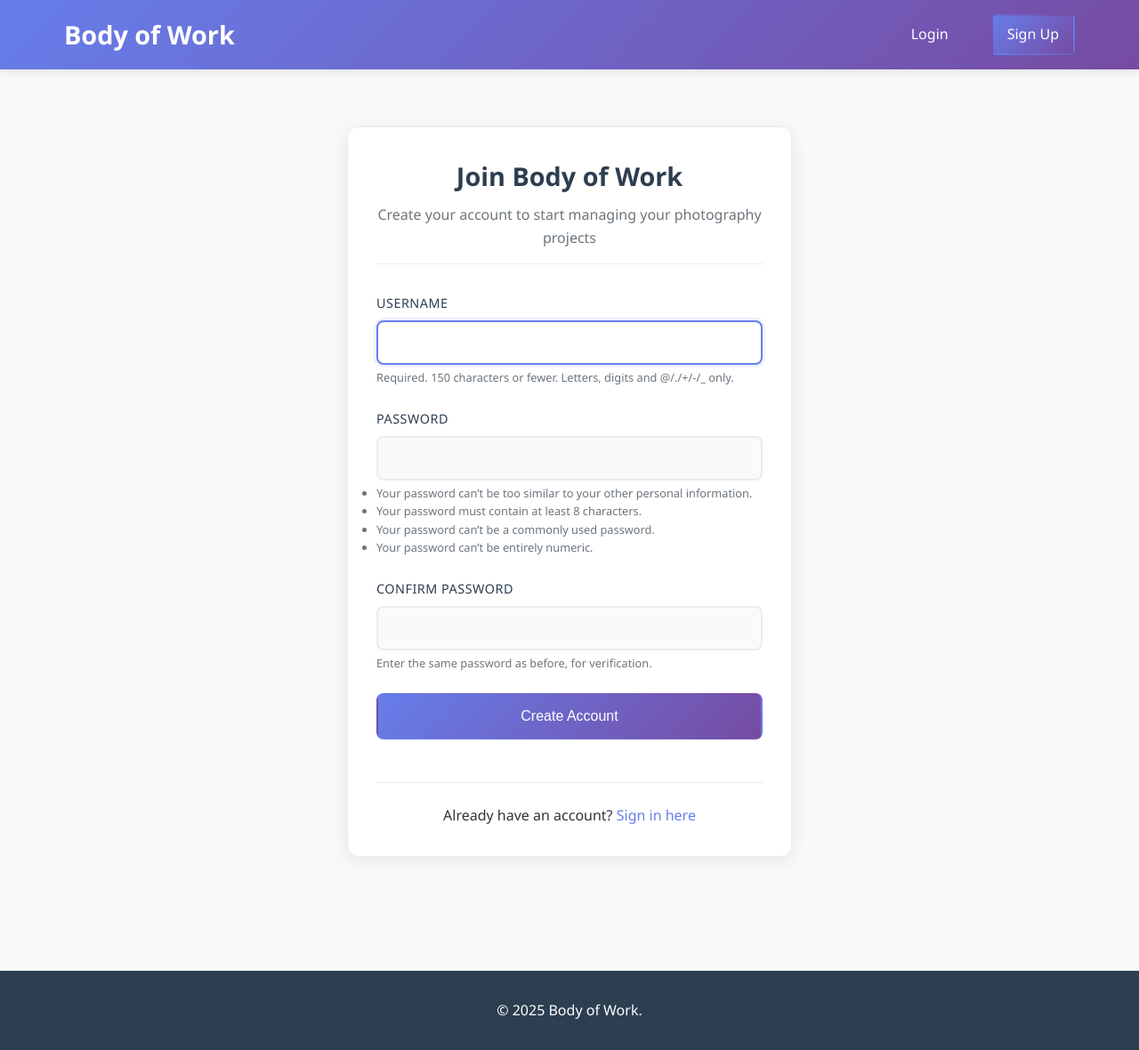
After one commit to ce-joiner/body-of-work, a Django app: page /users/register/ in a window 1280 px wide. The commit adds this page. Shown: the whole page at 89% size. Run offline with Django 5.2, Linux system fonts and the light colour scheme.

Commit message:
Enhanced user experience with session settings, improved navigation and form styles, and implement user profile and registration templates

```diff
--- a/static/css/base.css
+++ b/static/css/base.css
@@ -22,6 +22,7 @@ body {
     box-shadow: 0 2px 10px rgba(0,0,0,0.1);
 }
 
+/* Navigation */
 .nav-container {
     max-width: 1200px;
     margin: 0 auto;
@@ -45,12 +46,31 @@ body {
     align-items: center;
 }
 
+.user-menu {
+    display: flex;
+    align-items: center;
+    gap: 1rem;
+}
+
+/* Fix logout button styling */
+.user-menu form {
+    margin: 0;
+    padding: 0;
+    display: inline-block;
+}
+
 .nav-link {
     color: white;
     text-decoration: none;
     padding: 0.5rem 1rem;
     border-radius: 6px;
     transition: background-color 0.3s ease;
+    border: none;
+    background: none;
+    font-size: inherit;
+    font-family: inherit;
+    cursor: pointer;
+    display: inline-block;
 }
 
 .nav-link:hover {
@@ -80,6 +100,10 @@ body {
     border-radius: 6px;
     text-decoration: none;
     transition: all 0.3s ease;
+    font-size: inherit;
+    font-family: inherit;
+    cursor: pointer;
+    display: inline-block;
 }
 
 .btn-secondary:hover {
--- a/static/css/forms.css
+++ b/static/css/forms.css
@@ -1,4 +1,4 @@
-/* Enhanced Form Styles for Body of Work*/
+/* Form Styles for Body of Work*/
 
 .form-container {
     max-width: 500px;
@@ -32,6 +32,38 @@
 .form-group {
     position: relative;
     margin-bottom: 1.5rem;
+}
+
+/* Django form widget styling */
+input[type="text"],
+input[type="email"],
+input[type="password"],
+input[type="url"],
+input[type="date"],
+input[type="file"],
+textarea,
+select {
+    width: 100%;
+    padding: 0.75rem 1rem;
+    border: 2px solid #e9ecef;
+    border-radius: 8px;
+    font-size: 1rem;
+    transition: all 0.3s ease;
+    background-color: #fafafa;
+    font-family: inherit;
+}
+
+input[type="text"]:focus,
+input[type="email"]:focus,
+input[type="password"]:focus,
+input[type="url"]:focus,
+input[type="date"]:focus,
+textarea:focus,
+select:focus {
+    outline: none;
+    border-color: #667eea;
+    box-shadow: 0 0 0 3px rgba(102, 126, 234, 0.1);
+    background-color: white;
 }
 
 .form-label {
--- a/static/js/main.js
+++ b/static/js/main.js
@@ -0,0 +1,277 @@
+// Body of Work - Main JavaScript
+
+document.addEventListener('DOMContentLoaded', function() {
+    // Initialize the app
+    initializeApp();
+});
+
+function initializeApp() {
+    // Auto-hide messages after 5 seconds
+    initializeMessages();
+
+    // Initialize form enhancements
+    initializeForms();
+
+    // Initialize navigation enhancements
+    initializeNavigation();
+
+    console.log('Body of Work app initialized');
+}
+
+// Message handling
+function initializeMessages() {
+    const messages = document.querySelectorAll('.alert');
+
+    messages.forEach(function(message) {
+        // Auto-hide after 5 seconds
+        setTimeout(function() {
+            message.style.opacity = '0';
+            message.style.transform = 'translateY(-20px)';
+
+            // Remove from DOM after animation
+            setTimeout(function() {
+                if (message.parentNode) {
+                    message.parentNode.removeChild(message);
+                }
+            }, 300);
+        }, 5000);
+
+        // Add click to dismiss functionality
+        message.style.cursor = 'pointer';
+        message.addEventListener('click', function() {
+            message.style.opacity = '0';
+            message.style.transform = 'translateY(-20px)';
+
+            setTimeout(function() {
+                if (message.parentNode) {
+                    message.parentNode.removeChild(message);
+                }
+            }, 300);
+        });
+    });
+}
+
+// Form enhancements
+function initializeForms() {
+    // File input preview
+    const fileInputs = document.querySelectorAll('input[type="file"]');
+
+    fileInputs.forEach(function(input) {
+        input.addEventListener('change', function() {
+            handleFilePreview(this);
+        });
+    });
+
+    // Form validation styling
+    const forms = document.querySelectorAll('form');
+    forms.forEach(function(form) {
+        form.addEventListener('submit', function() {
+            addLoadingState(form);
+        });
+    });
+}
+
+// File upload preview functionality
+function handleFilePreview(input) {
+    const file = input.files[0];
+    if (!file) return;
+
+    // Update the label text if it exists
+    const label = input.parentNode.querySelector('.file-input-label');
+    if (label) {
+        label.innerHTML = `
+            <span class="file-input-icon">✅</span>
+            <strong>Selected:</strong> ${file.name}
+            <br><small>Click to change</small>
+        `;
+        label.style.borderColor = '#28a745';
+        label.style.backgroundColor = '#d4edda';
+        label.style.color = '#155724';
+    }
+
+    // If it's an image, show a preview (for later use with photo uploads)
+    if (file.type.startsWith('image/')) {
+        createImagePreview(file, input);
+    }
+}
+
+// Create image preview (useful for photo uploads later)
+function createImagePreview(file, input) {
+    const reader = new FileReader();
+
+    reader.onload = function(e) {
+        // Remove existing preview
+        const existingPreview = input.parentNode.querySelector('.image-preview');
+        if (existingPreview) {
+            existingPreview.remove();
+        }
+
+        // Create container for the image preview
+        const preview = document.createElement('div');
+        preview.className = 'image-preview';
+        preview.style.cssText = `
+            margin-top: 1rem;
+            text-align: center;
+            padding: 1rem;
+            border: 1px solid #dee2e6;
+            border-radius: 8px;
+            background-color: #f8f9fa;
+        `;
+        // Create the actual image element
+        const img = document.createElement('img');
+        // e.target.result contains the file data as a data URL
+        img.src = e.target.result;
+        img.style.cssText = `
+            max-width: 200px;
+            max-height: 200px;
+            border-radius: 4px;
+            box-shadow: 0 2px 8px rgba(0,0,0,0.1);
+        `;
+
+        preview.appendChild(img);
+        // Add the preview container next to the file input
+        // input.parentNode gets the parent element
+        input.parentNode.appendChild(preview);
+    };
+
+    // Start reading the file and convert it to a data URL (to be displayed in an <img> tag)
+    // This triggers the reader.onload function above when complete
+    reader.readAsDataURL(file);
+}
+
+// Add loading state to forms and prevent double submission
+function addLoadingState(form) {
+    const submitButton = form.querySelector('button[type="submit"], input[type="submit"]');
+    if (submitButton) {
+         // Store the original button text to restore later
+        const originalText = submitButton.textContent || submitButton.value;
+        submitButton.disabled = true;
+
+        if (submitButton.tagName === 'BUTTON') {
+            // For <button> elements, change innerHTML
+            submitButton.innerHTML = '⏳ Processing...';
+        } else {
+            // For <input> elements, change value attribute
+            submitButton.value = 'Processing...';
+        }
+
+        // Reset after 10 seconds (safety net)
+        setTimeout(function() {
+            submitButton.disabled = false;
+            if (submitButton.tagName === 'BUTTON') {
+                submitButton.innerHTML = originalText;
+            } else {
+                submitButton.value = originalText;
+            }
+        }, 10000);
+    }
+}
+
+// Navigation enhancements
+function initializeNavigation() {
+    // highlight the current page in navigation
+    const currentPath = window.location.pathname;
+    const navLinks = document.querySelectorAll('.nav-link');
+
+    // Loop through each navigation link
+    navLinks.forEach(function(link) {
+        if (link.getAttribute('href') === currentPath) {
+            // Highlight the active link with background color and rounded corners
+            link.style.backgroundColor = 'rgba(255,255,255,0.2)';
+            link.style.borderRadius = '6px';
+        }
+    });
+
+    // Mobile menu toggle (add hamburger menu later)
+    const mobileMenuButton = document.querySelector('.mobile-menu-button');
+    if (mobileMenuButton) {
+        mobileMenuButton.addEventListener('click', toggleMobileMenu);
+    }
+}
+
+// Mobile menu toggle function (for future use)
+function toggleMobileMenu() {
+    const navMenu = document.querySelector('.nav-menu');
+    if (navMenu) {
+        navMenu.classList.toggle('mobile-open');
+    }
+}
+
+// Utility functions for later use
+// Creates notifications that slide in from the right
+function showNotification(message, type = 'info') {
+    const notification = document.createElement('div');
+    notification.className = `alert alert-${type}`;
+    notification.textContent = message;
+    notification.style.cssText = `
+        position: fixed;
+        top: 20px;
+        right: 20px;
+        z-index: 1000;
+        min-width: 300px;
+        opacity: 0;
+        transform: translateX(100%);
+        transition: all 0.3s ease;
+    `;
+
+    document.body.appendChild(notification);
+
+    // Animate in
+    setTimeout(() => {
+        notification.style.opacity = '1';
+        notification.style.transform = 'translateX(0)';
+    }, 100);
+
+    // Auto remove after 5 seconds
+    setTimeout(() => {
+        notification.style.opacity = '0';
+        notification.style.transform = 'translateX(100%)';
+
+        // Remove from DOM after animation
+        setTimeout(() => {
+            if (notification.parentNode) {
+                notification.parentNode.removeChild(notification);
+            }
+        }, 300);
+    }, 5000);
+}
+
+// CSRF token helper for AJAX requests (will need this later)
+function getCookie(name) {
+    // Initialize return value as null (cookie not found)
+    let cookieValue = null;
+    if (document.cookie && document.cookie !== '') {
+        // Split document.cookie string into individual cookies
+        const cookies = document.cookie.split(';');
+        // Loop through each cookie to find the one I want
+        for (let i = 0; i < cookies.length; i++) {
+            const cookie = cookies[i].trim();
+            // Check if this cookie starts with target name
+            if (cookie.substring(0, name.length + 1) === (name + '=')) {
+                // Extract the value part after the '=' sign and decode it
+                cookieValue = decodeURIComponent(cookie.substring(name.length + 1));
+                break; // Found the cookie, stop searching
+            }
+        }
+    }
+    return cookieValue;
+}
+
+// Set up CSRF for AJAX requests
+// Automatically adds CSRF token to all AJAX requests
+function setupCSRF() {
+    const csrftoken = getCookie('csrftoken');
+
+    // Set up jQuery AJAX (might use it later)
+    if (typeof $ !== 'undefined') {
+        $.ajaxSetup({
+            beforeSend: function(xhr, settings) {
+                if (!(/^http:.*/.test(settings.url) || /^https:.*/.test(settings.url))) {
+                    xhr.setRequestHeader("X-CSRFToken", csrftoken);
+                }
+            }
+        });
+    }
+
+    return csrftoken;
+}
--- a/templates/base.html
+++ b/templates/base.html
@@ -36,17 +36,20 @@
                         New Project
                     </a>
 
-                    <!-- User dropdown (simplified for now) -->
-                    <div class="user-menu">
+                    <!-- User menu -->
                     <span class="nav-link">
-                            Hey, {{ user.get_full_name|default:user.username }}
+                        Hey, {{ user.username }}
                     </span>
                     <a href="{% url 'users:profile' %}" class="nav-link">
                         Profile
                     </a>
-                        <a href="{% url 'users:logout' %}" class="nav-link btn-secondary">
+                        <!-- Logout form instead of link -->
+                        <form method="post" action="{% url 'users:logout' %}" style="display: inline-block; margin: 0;">
+                            {% csrf_token %}
+                            <button type="submit" class="nav-link btn-secondary">
                                 Logout
-                        </a>
+                            </button>
+                        </form>
                     </div>
                 {% else %}
                     <!-- Anonymous user navigation -->
@@ -83,7 +86,7 @@
 
     <!-- Footer -->
     <footer class="footer">
-        <p>&copy; 2025 Body of Work. Built with Django & ❤️</p>
+        <p>&copy; 2025 Body of Work. </p>
     </footer>
 
     <!-- JavaScript -->
--- a/templates/projects/project_list.html
+++ b/templates/projects/project_list.html
@@ -32,7 +32,7 @@
 
                 <div class="project-info">
                     <h3 class="project-title">
-                        <a href="{% url 'projects:project_detail' project.pk %}" style="text-decoration: none; color: inherit;">
+                        <a href="{% url 'projects:detail' project.pk %}" style="text-decoration: none; color: inherit;">
                             {{ project.title }}
                         </a>
                     </h3>
--- /dev/null
+++ b/templates/users/register.html
@@ -0,0 +1,91 @@
+{% extends "base.html" %}
+
+{% block title %}Sign Up - Body of Work{% endblock %}
+
+{% block content %}
+<div class="form-container">
+    <div class="form-header">
+        <h1 class="form-title">Join Body of Work</h1>
+        <p class="form-subtitle">Create your account to start managing your photography projects</p>
+    </div>
+
+    <form method="post">
+        {% csrf_token %}
+
+        <div class="form-group">
+            <label for="{{ form.username.id_for_label }}" class="form-label">
+                Username
+            </label>
+            {{ form.username }}
+            {% if form.username.errors %}
+                <div class="invalid-feedback">
+                    {{ form.username.errors.0 }}
+                </div>
+            {% endif %}
+            {% if form.username.help_text %}
+                <small class="form-text text-muted">{{ form.username.help_text }}</small>
+            {% endif %}
+        </div>
+
+        <div class="form-group">
+            <label for="{{ form.password1.id_for_label }}" class="form-label">
+                Password
+            </label>
+            {{ form.password1 }}
+            {% if form.password1.errors %}
+                <div class="invalid-feedback">
+                    {{ form.password1.errors.0 }}
+                </div>
+            {% endif %}
+            {% if form.password1.help_text %}
+                <small class="form-text text-muted">{{ form.password1.help_text }}</small>
+            {% endif %}
+        </div>
+
+        <div class="form-group">
+            <label for="{{ form.password2.id_for_label }}" class="form-label">
+                Confirm Password
+            </label>
+            {{ form.password2 }}
+            {% if form.password2.errors %}
+                <div class="invalid-feedback">
+                    {{ form.password2.errors.0 }}
+                </div>
+            {% endif %}
+            {% if form.password2.help_text %}
+                <small class="form-text text-muted">{{ form.password2.help_text }}</small>
+            {% endif %}
+        </div>
+
+        {% if form.non_field_errors %}
+            <div class="form-group">
+                <div class="invalid-feedback">
+                    {{ form.non_field_errors.0 }}
+                </div>
+            </div>
+        {% endif %}
+
+        <button type="submit" class="btn btn-primary btn-full-width">
+             Create Account
+        </button>
+    </form>
+
+    <div class="form-footer">
+        <p>
+            Already have an account?
+            <a href="{% url 'users:login' %}" class="form-link">Sign in here</a>
+        </p>
+    </div>
+</div>
+
+{% block extra_css %}
+<style>
+.form-text {
+    font-size: 0.8rem;
+    color: #6c757d;
+    margin-top: 0.25rem;
+    display: block;
+}
+</style>
+{% endblock %}
+{% endblock %}
--- a/urls.py
+++ b/urls.py
@@ -24,7 +24,7 @@ urlpatterns = [
     path('admin/', admin.site.urls),
     path('users/', include('users.urls')),
     path('projects/', include('projects.urls')),
-    path('', RedirectView.as_view(url='/projects/', permanent=False)),
+    path('', RedirectView.as_view(pattern_name='projects:list', permanent=False)),
 ]
 
 # serve static media files during development
--- a/users/urls.py
+++ b/users/urls.py
@@ -11,7 +11,7 @@ urlpatterns = [
     # For now, using Django's built-in auth views
     # Will customize these later
     path('login/', auth_views.LoginView.as_view(template_name='users/login.html'), name='login'),
-    path('logout/', auth_views.LogoutView.as_view(), name='logout'),
+    path('logout/', auth_views.LogoutView.as_view(next_page='users:login'), name='logout'),
     path('register/', views.RegisterView.as_view(), name='register'),
     path('profile/', views.ProfileView.as_view(), name='profile'),
 ]
--- a/users/views.py
+++ b/users/views.py
@@ -2,19 +2,53 @@
 Views for the users app
 """
 
-from django.shortcuts import render
-from django.views.generic import TemplateView, CreateView
+from django.contrib.auth import views as auth_views
+from django.contrib.auth.forms import UserCreationForm
+from django.contrib.auth.mixins import LoginRequiredMixin
 from django.urls import reverse_lazy
-from django.contrib.auth.mixins import LoginRequiredMixin
-from django.contrib.auth.forms import UserCreationForm
+from django.views.generic import CreateView, TemplateView
+from django.shortcuts import redirect
+from django.contrib import messages
+from .models import User
 
+# login view that redirects authenticated users
+class CustomLoginView(auth_views.LoginView):
+    template_name = 'users/login.html'
+    redirect_authenticated_user = True
+
+    def get_success_url(self):
+        #redirects to user's project list after login
+        return reverse_lazy('projects:list')
+
+    def form_valid(self, form):
+        messages.success(self.request, f'Welcome back, {form.get_user().get_full_name() or form.get_user().username}!')
+        return super().form_valid(form)
+
+#user registration view
 class RegisterView(CreateView):
-    """ placeholder user registation view"""
+    model = User
     form_class = UserCreationForm
     template_name = 'users/register.html'
     success_url = reverse_lazy('users:login')
 
+    def dispatch(self, request, *args, **kwargs):
+        # redirect authenticated users to their project list
+        if request.user.is_authenticated:
+            messages.info(request, 'You are already registered and logged in.')
+            return redirect('projects:list')
+        return super().dispatch(request, *args, **kwargs)
 
+    def form_valid(self, form):
+        messages.success(self.request, 'Registration successful! You can now log in.')
+        return super().form_valid(form)
+
+# user profile view
 class ProfileView(LoginRequiredMixin, TemplateView):
-    """ placeholder user profile view """
     template_name = 'users/profile.html'
+
+    def get_context_data(self, **kwargs):
+        context = super().get_context_data(**kwargs)
+        # add the current user to the context
+        context['user'] = self.request.user
+        # Add more profile data here later
+        return context
```
Also changed, not shown: settings.py (+9 -1 lines), templates/users/profile.html (added, +83 -0 lines). Lines whose indentation alone changed are shown as unchanged.
